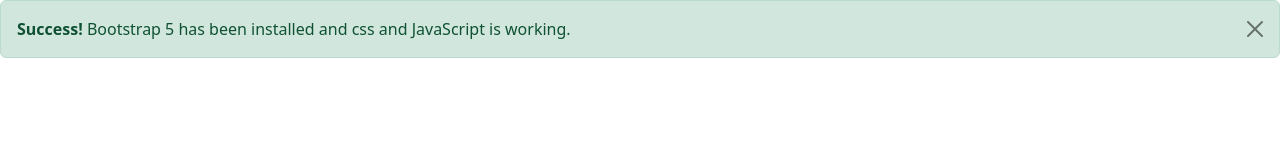
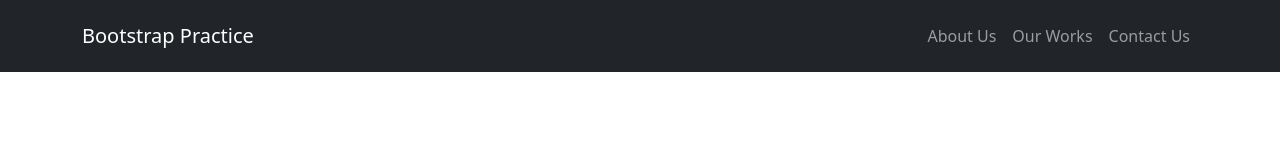
Before and after one commit to tuscannyCodes/Bootstrap_Practice, a plain HTML site: page index.html in a window 1280 px wide. Drawn offline with Linux system fonts and the light colour scheme.

Commit message:
practice nav

```diff
--- a/index.html
+++ b/index.html
@@ -9,16 +9,33 @@
   </head>
 
   <body>
-    <div class="alert alert-success alert-dismissible fade show">
-      <button
-        type="button"
-        class="btn-close"
-        data-bs-dismiss="alert"
-        aria-label="Close"
-      ></button>
-      <strong>Success!</strong>
-      Bootstrap 5 has been installed and css and JavaScript is working.
-    </div>
+    <nav class="navbar navbar-expand-lg bg-dark navbar-dark py-3 fixed-top">
+      <div class="container">
+        <a href="#" class="navbar-brand">Bootstrap Practice</a>
+
+        <button
+          class="navbar-toggler"
+          type="button"
+          data-bs-toggle="collapse"
+          data-bs-target="#navmenu"
+        >
+          <span class="navbar-toggler-icon"></span>
+        </button>
+        <div class="collapse navbar-collapse" id="navmenu">
+          <ul class="navbar-nav ms-auto">
+            <li class="nav-item">
+              <a href="#learn" class="nav-link">About Us</a>
+            </li>
+            <li class="nav-item">
+              <a href="#questions" class="nav-link">Our Works</a>
+            </li>
+            <li class="nav-item">
+              <a href="#instructors" class="nav-link">Contact Us</a>
+            </li>
+          </ul>
+        </div>
+      </div>
+    </nav>
     <script src="bootstrap.bundle.min.js"></script>
   </body>
 </html>
```
